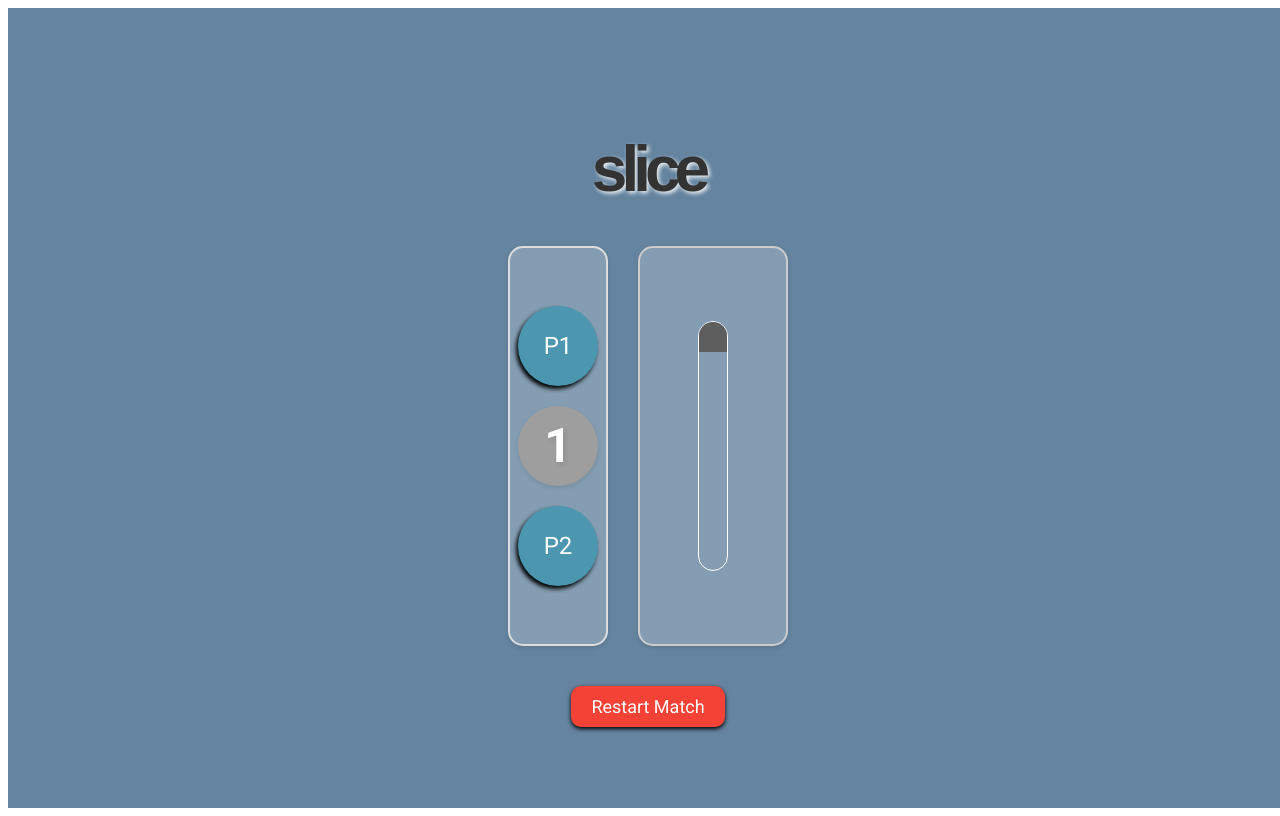
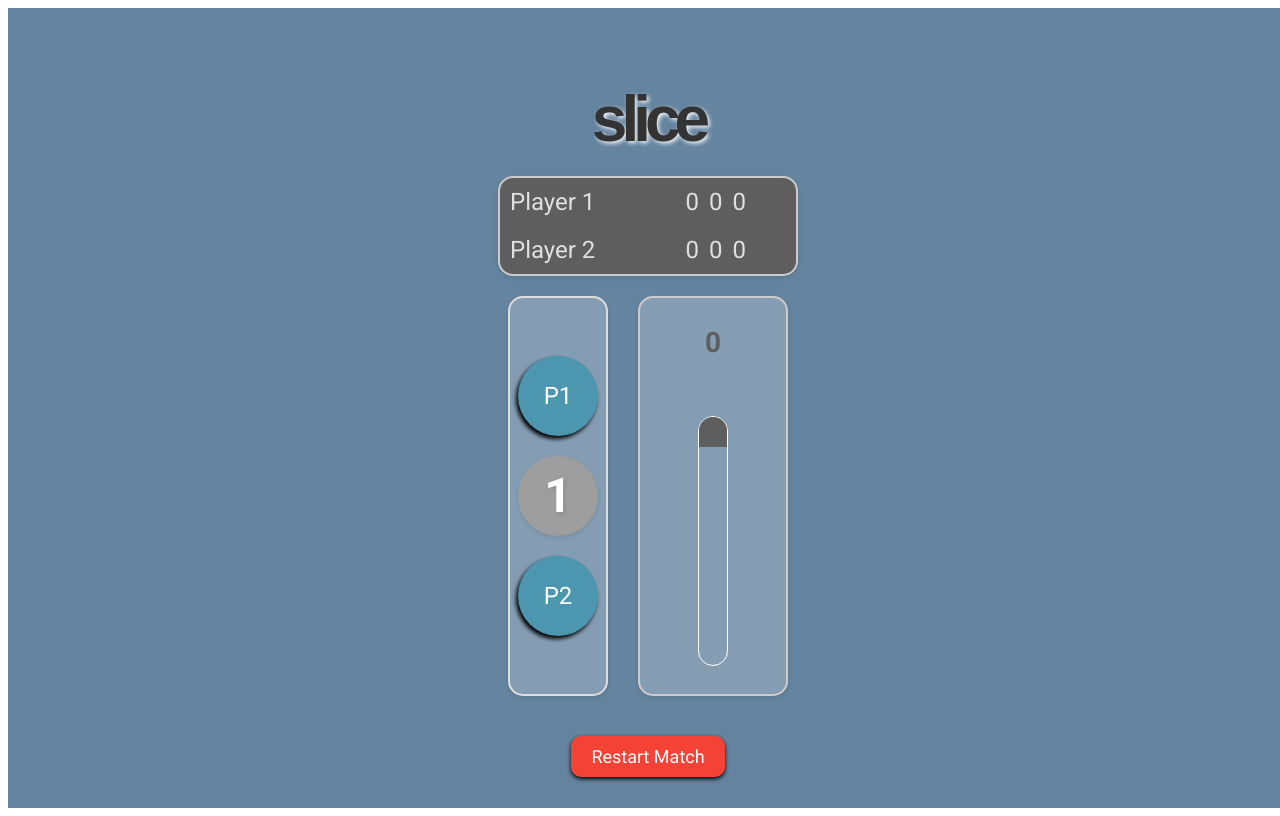
Before and after one commit to bcmfranco/rodick, a Nuxt app: page / in a window 1280 px wide. Built offline with nearby package versions, Linux system fonts and the light colour scheme.

Commit message:
retry html

```diff
--- a/src/pages/index.vue
+++ b/src/pages/index.vue
@@ -1,11 +1,36 @@
 <template>
   <div id="container">
     <h1 id="logo">slice</h1>
+
+    <div id="pointer">
+
+      <div class="player_score">
+        <div class="player_name" id="player_1_name">Player 1</div>
+        <ul>
+          <li>{{ puntos.jugador1[1] }}</li>
+          <li>{{ puntos.jugador1[2] }}</li>
+          <li>{{ puntos.jugador1[3] }}</li>
+        </ul>
+      </div>
+      <div class="player_score">
+        <div class="player_name" id="player_2_name">Player 2</div>
+        <ul>
+          <li>{{ puntos.jugador2[1] }}</li>
+          <li>{{ puntos.jugador2[2] }}</li>
+          <li>{{ puntos.jugador2[3] }}</li>
+        </ul>
+      </div>
+
+    </div>
 
 
     <div id="wrapper" v-if="match_alive">
 
       <div id="court" :style="{ backgroundColor: courtBackgroundColor }">
+        <!-- problema -->
+        <div id="energy">{{ this.energy }}</div>
+        <!-- /problema -->
+
         <div id="barr" :class="{ 'ball_home': player_active === 1, 'ball_away': player_active === 2 }">
           <div id="ball"></div>
         </div>
```
